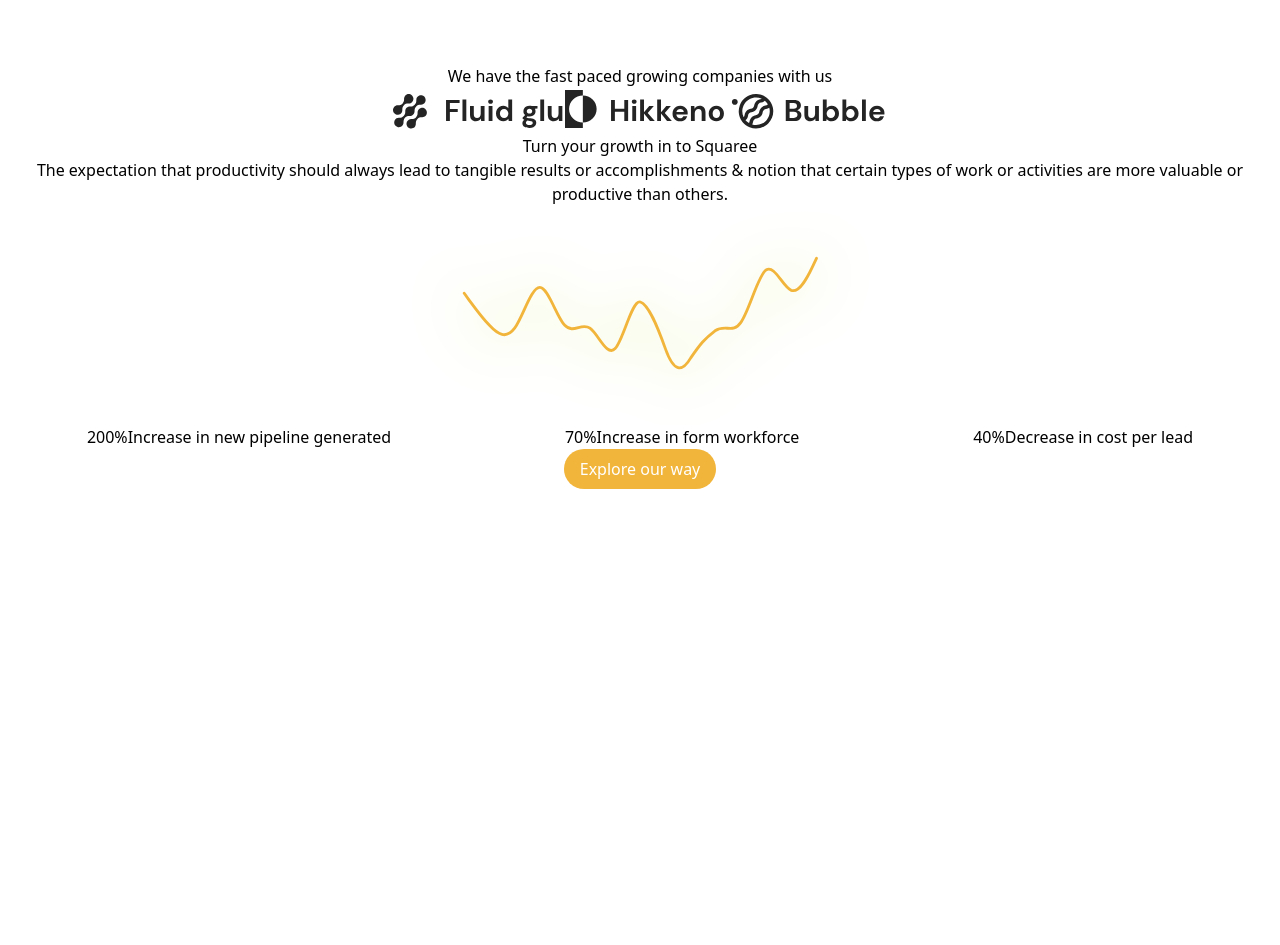
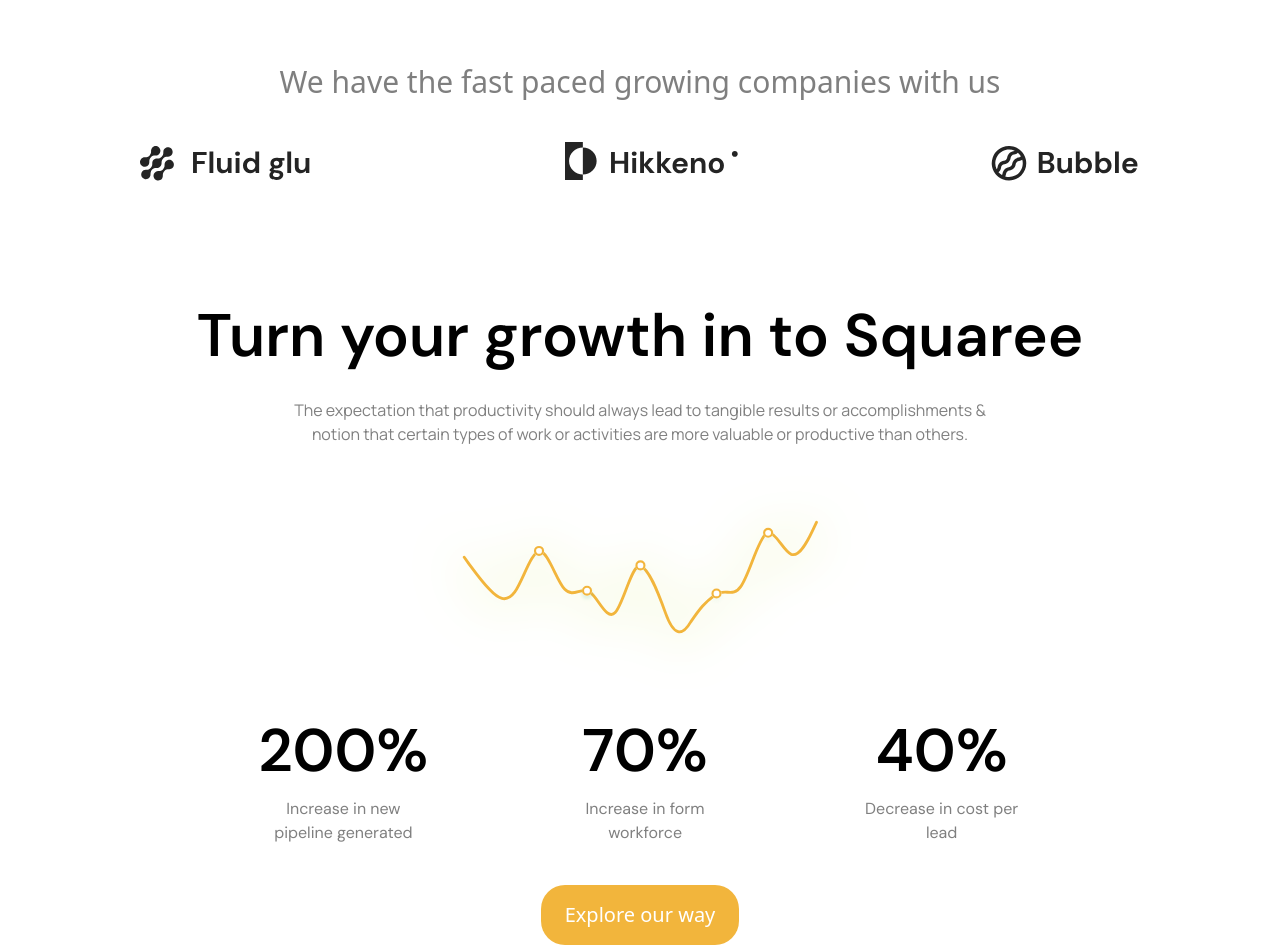
Before and after one commit to itachouille/Landing-page-2, a React (Vite) app: page / in a window 1280 px wide. Shown: the part 1560-2505 px from the top of the page. Before the commit the page ends 2049 px from the top, so only its background shows below. Built offline with nearby package versions, Linux system fonts and the light colour scheme.

Commit message:
increase section

```diff
--- a/src/components/Increase.jsx
+++ b/src/components/Increase.jsx
@@ -6,39 +6,55 @@ import IncreaseChart from "../assets/increase-chart.svg";
 const Increase = () => {
   return (
     <div className="mt-[500px] flex flex-col">
-      <div className="mx-auto text-center">
-        <p>We have the fast paced growing companies with us</p>
-        <div className="flex">
+      <div className="mx-auto w-[1000px]">
+        <p className="text-center text-3xl text-black/50">
+          We have the fast paced growing companies with us
+        </p>
+        <div className="flex justify-between py-10">
           <img src={FluidGlu} alt="Fluid glu's logo" />
           <img src={Hikkeno} alt="Hikkeno's logo" />
           <img src={Bubble} alt="Bubble's logo" />
         </div>
       </div>
-      <div className="mx-auto text-center">
-        <h2>Turn your growth in to Squaree</h2>
-        <p>
+      <div className="mx-auto w-[900px] pt-20">
+        <h2 className="text-center font-dm text-6xl font-semibold">
+          Turn your growth in to Squaree
+        </h2>
+        <p className="mx-auto w-[700px] pt-8 text-center font-manrope text-black/50">
           The expectation that productivity should always lead to tangible
           results or accomplishments & notion that certain types of work or
           activities are more valuable or productive than others.
         </p>
-        <img className="mx-auto" src={IncreaseChart} alt="Increase chart" />
-        <div className="flex justify-around">
-          <div>
-            <span>200%</span>
-            <span>Increase in new pipeline generated</span>
+        <img
+          className="mx-auto pt-6"
+          src={IncreaseChart}
+          alt="Increase chart"
+        />
+        <div className="flex justify-around pt-8 font-dm">
+          <div className="flex flex-col items-center">
+            <span className="text-6xl font-semibold">200%</span>
+            <span className="w-40 pt-4 text-center text-black/50">
+              Increase in new pipeline generated
+            </span>
           </div>
-          <div>
-            <span>70%</span>
-            <span>Increase in form workforce</span>
+          <div className="flex flex-col items-center">
+            <span className="text-6xl font-semibold">70%</span>
+            <span className="w-40 pt-4 text-center text-black/50">
+              Increase in form workforce
+            </span>
           </div>
-          <div>
-            <span>40%</span>
-            <span>Decrease in cost per lead</span>
+          <div className="flex flex-col items-center">
+            <span className="text-6xl font-semibold">40%</span>
+            <span className="w-40 pt-4 text-center text-black/50">
+              Decrease in cost per lead
+            </span>
           </div>
         </div>
-        <button className="rounded-3xl bg-[#F2B53C] px-4 py-2 text-white">
-          Explore our way
-        </button>
+        <div className="mt-10 flex w-full justify-center">
+          <button className="rounded-3xl bg-[#F2B53C] px-6 py-4 text-xl text-white">
+            Explore our way
+          </button>
+        </div>
       </div>
     </div>
   );
--- a/src/components/Navbar.jsx
+++ b/src/components/Navbar.jsx
@@ -11,12 +11,16 @@ const Navbar = () => {
           <img className="size-10" src={Logo} alt="logo" />
           <span className="pl-1 font-bold">Squaree</span>
         </a>
-        <div className="flex">
+        <div className="flex gap-10">
           {navigation.map((item) => (
             <a key={item.id} className="flex text-lg" href={item.url}>
               {item.title}
               {item.icon ? (
-                <img className="size-4 pt-2" src={ArrowDown} alt="arrow icon" />
+                <img
+                  className="ml-2 mt-2 size-3"
+                  src={ArrowDown}
+                  alt="arrow icon"
+                />
               ) : null}
             </a>
           ))}
```
Also changed, not shown: src/assets/increase-chart.svg.
